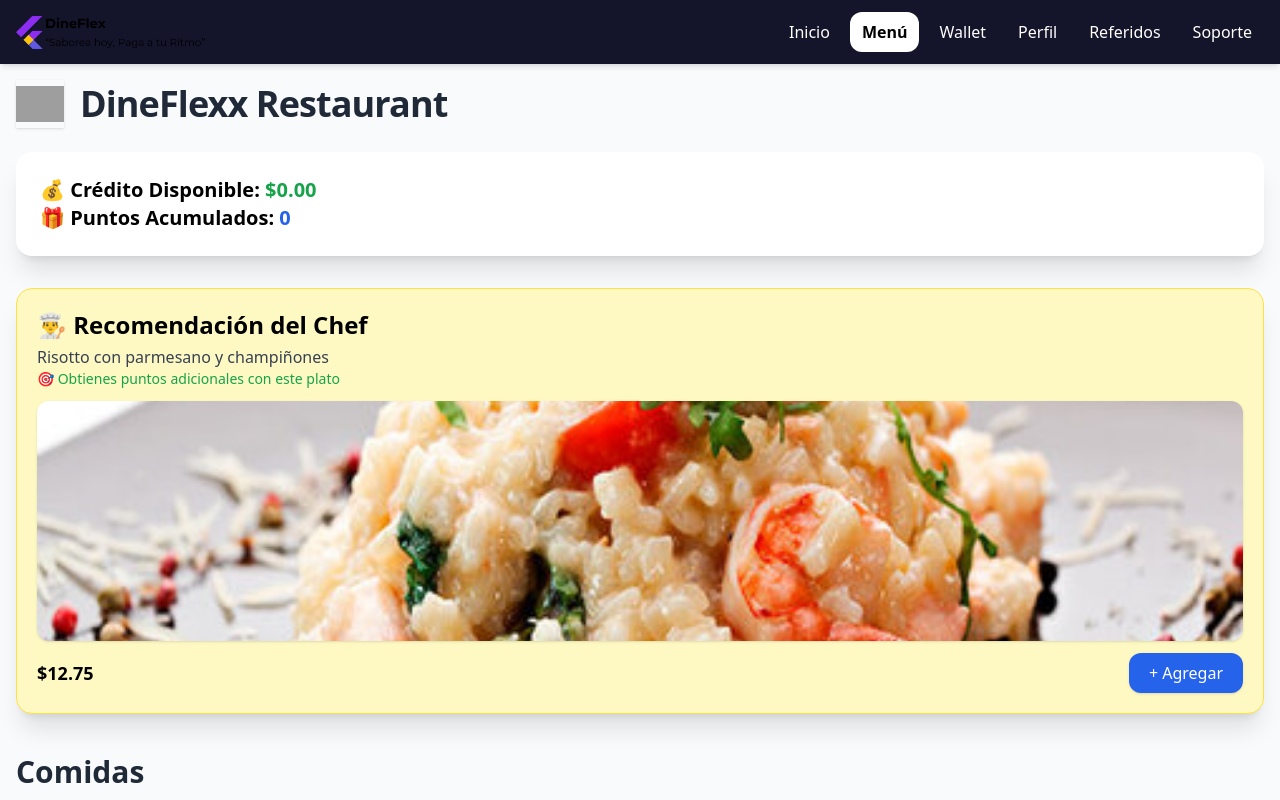
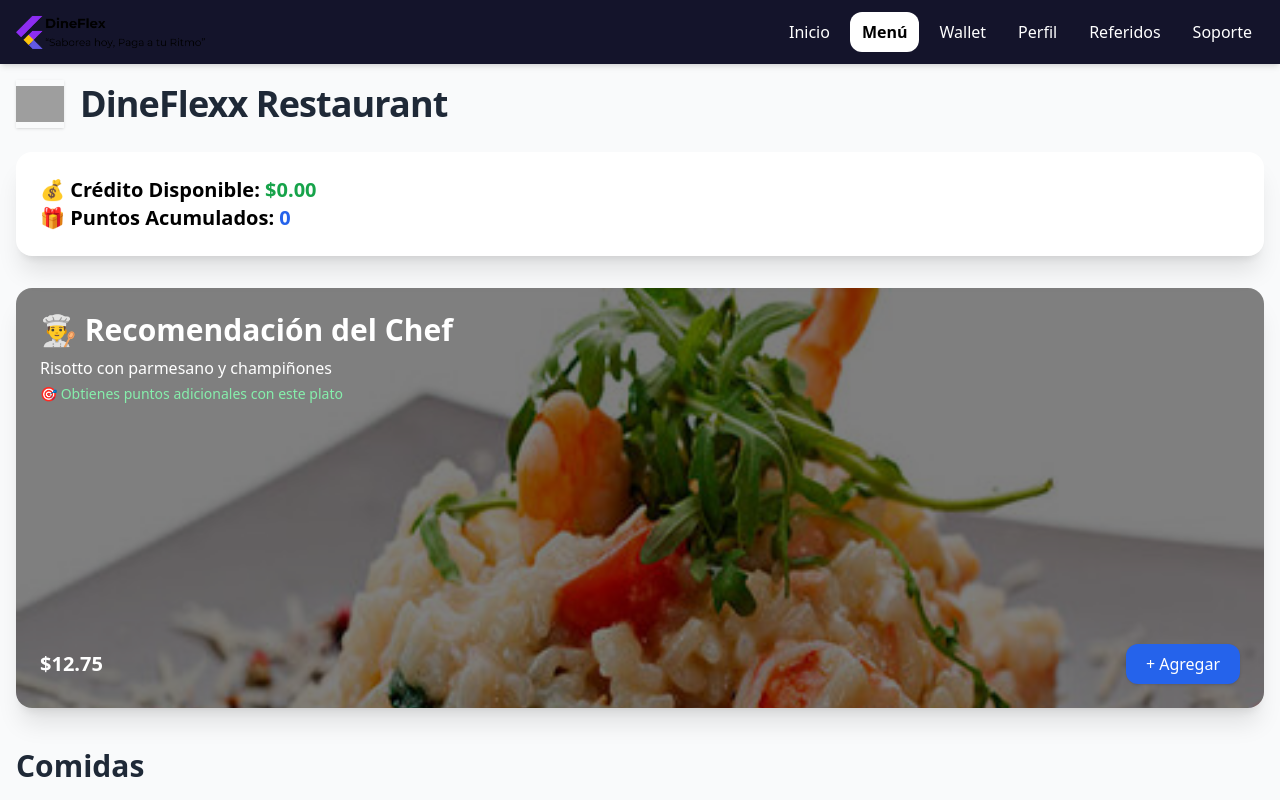
Before and after one commit to Angel6115/DineFlexx, a React (Vite) app: page /menu in a window 1280 px wide. Shown: the top 800 px of the page. Built offline with nearby package versions, Linux system fonts and the light colour scheme; grey boxes are pictures that could not be loaded.

Commit message:
feat: mejora visual de sección Recomendación del Chef

```diff
--- a/src/paginas/Menu.jsx
+++ b/src/paginas/Menu.jsx
@@ -31,11 +31,13 @@ export default function Menu() {
 
   return (
     <div className="p-4 max-w-7xl mx-auto font-sans">
+      {/* Header */}
       <div className="flex items-center gap-4 mb-6">
         <img src="/images/foto4.jpg" alt="DineFlexx" className="h-12 w-12 object-contain shadow" />
         <h1 className="text-3xl md:text-4xl font-bold tracking-tight text-gray-800">DineFlexx Restaurant</h1>
       </div>
 
+      {/* Resumen de crédito */}
       <div className="bg-white p-6 rounded-2xl shadow-xl mb-8 flex flex-col md:flex-row md:items-center md:justify-between sticky top-0 z-10">
         <div>
           <p className="text-lg md:text-xl font-semibold">
@@ -47,26 +49,32 @@ export default function Menu() {
         </div>
       </div>
 
-      <div className="bg-yellow-100 border border-yellow-300 p-5 rounded-2xl shadow-xl mb-10 sticky top-24 z-10">
-        <h2 className="text-xl md:text-2xl font-bold mb-1">👨‍🍳 Recomendación del Chef</h2>
-        <p className="text-gray-700">Risotto con parmesano y champiñones</p>
-        <p className="text-green-600 text-sm mb-3">🎯 Obtienes puntos adicionales con este plato</p>
+      {/* Recomendación del Chef */}
+      <div className="relative w-full max-h-[420px] overflow-hidden rounded-2xl shadow-xl mb-10">
         <img
           src="/images/comidas/risotto.jpg"
-          alt="Risotto"
-          className="w-full max-h-60 object-cover rounded-xl shadow mb-3"
+          alt="Recomendación del Chef"
+          className="w-full h-full object-cover"
         />
-        <div className="flex justify-between items-center">
-          <p className="text-lg font-semibold">$12.75</p>
-          <button
-            onClick={() => agregarItem({ nombre: "Risotto", precio: 12.75 })}
-            className="bg-blue-600 text-white px-5 py-2 rounded-xl shadow hover:scale-105 transition"
-          >
-            + Agregar
-          </button>
+        <div className="absolute inset-0 bg-black bg-opacity-50 p-6 flex flex-col justify-between text-white">
+          <div>
+            <h2 className="text-2xl md:text-3xl font-bold mb-2">👨‍🍳 Recomendación del Chef</h2>
+            <p className="text-sm md:text-base mb-1">Risotto con parmesano y champiñones</p>
+            <p className="text-green-300 text-sm">🎯 Obtienes puntos adicionales con este plato</p>
+          </div>
+          <div className="flex justify-between items-center mt-4">
+            <p className="text-lg md:text-xl font-semibold">$12.75</p>
+            <button
+              onClick={() => agregarItem({ nombre: "Risotto", precio: 12.75 })}
+              className="bg-blue-600 hover:bg-blue-700 text-white px-5 py-2 rounded-xl shadow transition"
+            >
+              + Agregar
+            </button>
+          </div>
         </div>
       </div>
 
+      {/* Menú general */}
       {Object.entries(menuData).map(([seccion, items]) => (
         <div key={seccion} className="mb-14">
           <h2 className="text-2xl md:text-3xl font-bold mb-6 capitalize text-gray-800">{seccion}</h2>
```
